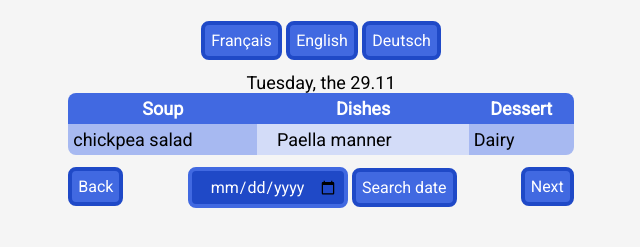
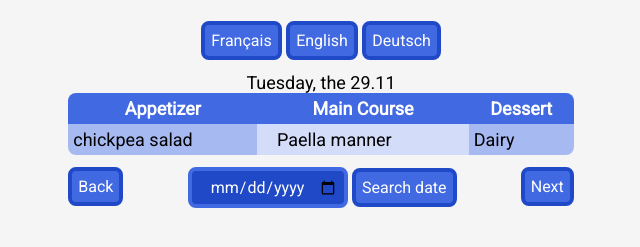
Before and after one commit to tweaks-cc/EEB2-Canteen-V1, a plain HTML site: page webseite/index.html in a window 1280 px wide. Shown: the part 75-322 px from the top of the page, without its empty margins (319-959 px from the left). Drawn offline with Linux system fonts and the light colour scheme.

Commit message:
Übersetzung

```diff
--- a/webseite/index.html
+++ b/webseite/index.html
@@ -41,8 +41,8 @@
             <table id="essensliste">
                 <caption id="Datum"></caption>
                 <tr>
-                    <th style="border-top-left-radius: 8px;">Soup</th>
-                    <th colspan="3">Dishes</th>
+                    <th style="border-top-left-radius: 8px;">Appetizer</th>
+                    <th colspan="3">Main Course</th>
                     <th style="border-top-right-radius: 8px;">Dessert</th>
                 </tr>
                 <tr>
```
